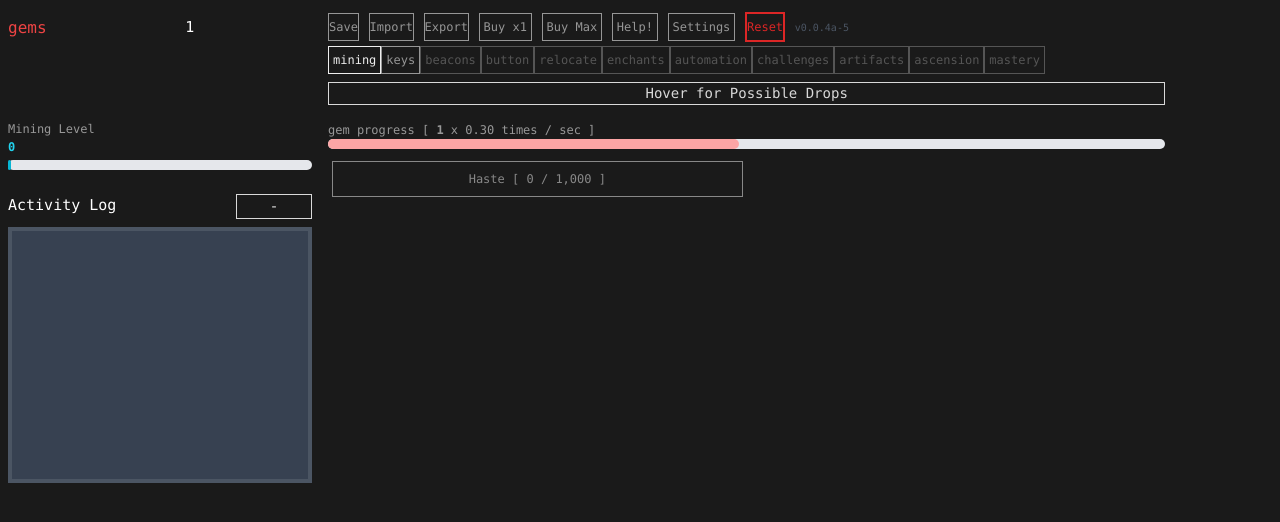
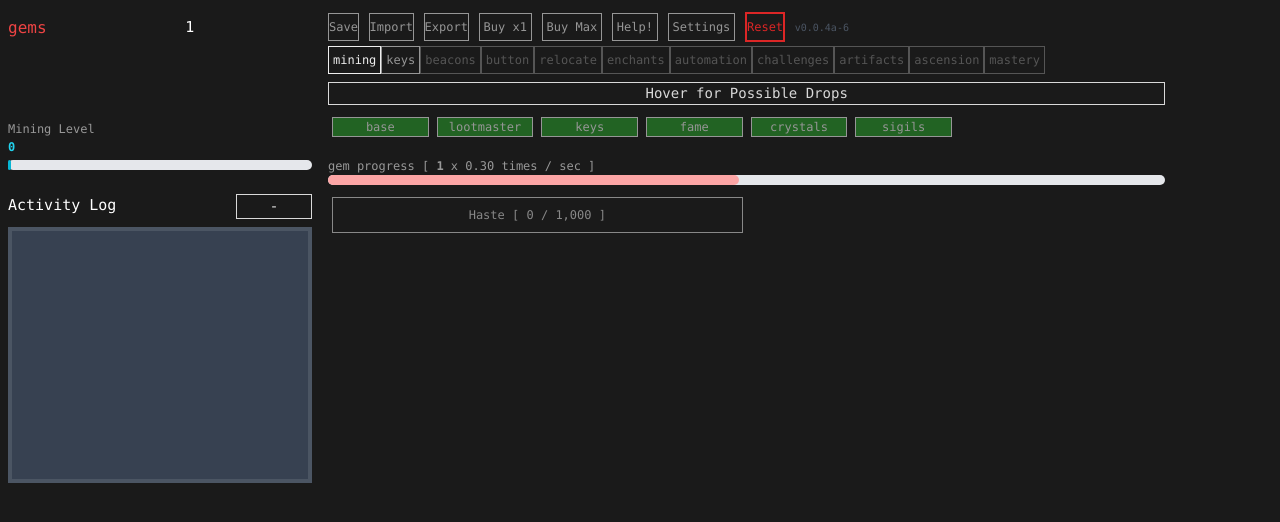
Before and after one commit to bejewelled/idle-quarry, a SvelteKit app in the folder game/: page / in a window 1280 px wide. Shown: the top 522 px of the page. Built offline with nearby package versions, Linux system fonts and the light colour scheme.

Commit message:
v0.0.4a-6

```diff
--- a/game/src/calcs/ref.ts
+++ b/game/src/calcs/ref.ts
@@ -65,7 +65,8 @@ export default class ref {
         key3: 4,
         warp: 4,
         trophies: 4,
-        dust: 4
+        dust: 4,
+        key4: 4,
     }
 
     static keyMainNames = {
@@ -121,7 +122,27 @@ export default class ref {
 
         'default': 1e300,
 
+    }
 
+    static tutorialModeDescriptions = {
+        default: '[not yet implemented]',
+        gems: 'Gain gems on each mining cycle and from keys.',
+        gold: 'Gain gold from random drops while mining and from keys.',
+        key1: 'Gain keys from random drops while mining, and the Key Finder upgrade.',
+        key2: 'Gain keys from random drops while mining, and the Key Finder upgrade.',
+        key3: 'Gain keys from random drops while mining, and the Key Finder upgrade.',
+        key4: 'Gain keys from random drops while mining, and the Key Finder upgrade.',
+        key5: 'Gain keys from random drops while mining, and the Key Finder upgrade.',
+        orbs: 'Gain orbs from random drops while mining and from keys.',
+        crystals: 'Gain crystals from random drops while mining, from keys, and from the button.',
+        beacons: 'Gain beacons from random drops while mining and from keys.',
+        fame: 'Gain fame from relocating, and rarely from keys.',
+        slurry: 'Gain slurry from breaking down keys.',
+        sigils: 'Gain sigils from random drops while mining and from keys.',
+        artifacts: 'Very rarely gain artifacts from keys, the button, and random drops while mining.',
+        warp: 'Gain warp while in a challenge. Gain more warp at higher challenge levels.',
+        trophies: 'Gain trophies from completing challenges.',
+        dust: 'Gain dust from ascension, and very rarely while mining.'
     }
 
 }
--- a/game/src/components/buttons/KeySlurryConvertButton.svelte
+++ b/game/src/components/buttons/KeySlurryConvertButton.svelte
@@ -1,7 +1,7 @@
 
 <!-- svelte-ignore a11y-click-events-have-key-events -->
 {#key reloadClock}
-{#if $wallet['gold'] > 1e6 || $wallet['slurry'] > 0}
+{#if $wallet['gold'] > 3e4 || $wallet['slurry'] > 0}
 <div on:click={() => buy()}
 class='has-tooltip tooltip-text game-btn text-teal-400
 py-2 items-center text-center border-solid ml-1 mr-1 col-span-12 select-none'>
--- a/game/src/components/buttons/SlurryUpgradeButton.svelte
+++ b/game/src/components/buttons/SlurryUpgradeButton.svelte
@@ -11,7 +11,7 @@ class='has-tooltip tooltip-text
 )}
 py-2 items-center text-center border-solid ml-1 mr-1 col-span-12
 select-none'>
-{$keyUpgrades[index]['name']}
+{$keyUpgrades[index]['name']} [{$keyUpgradeLevels[index]} / {$keyUpgrades[index]['maxLevel']}]
          <span class='px-2 mx-4 max-w-[300px] tooltip tooltip-text shadow-lg p-1
        border-white border-double border bg-[#222529] ml-16
          pointer-events-none'>
--- a/game/src/components/tabs/Beacons.svelte
+++ b/game/src/components/tabs/Beacons.svelte
@@ -35,7 +35,7 @@
         {:else}
         <div class='col-span-12'></div>
         {/if}
-    {#key $beaconLevels}
+
     {#each $beaconLevels as b, i}
     {#if $mineLevel['level'] >= $beaconMiningLevelReqs[i]}
     {#if i < 10}
@@ -85,7 +85,7 @@
             Unlock at mining level {$beaconMiningLevelReqs[i]}</div>
     {/if}
     {/each}
-    {/key}
+
     <div class='py-2'></div>
     {#each $beaconUpgrades as b,i}
     <div class='pt-1'></div>
--- a/game/src/components/tabs/Keys.svelte
+++ b/game/src/components/tabs/Keys.svelte
@@ -1,7 +1,7 @@
 <div class='key-amount-wrapper items-center'>
     <div class='grid grid-cols-10'>
         <div class='col-span-10 pt-3 pb-2 tooltip-text text-center'>
-            Total Keys Opened: {formula.sumArray($keysOpened),0}
+            Total Keys Opened: {f(formula.sumArray($keysOpened))}
             [
                 {#each $keysOpened as k, i}
                     <span class='{ref.colors['key'+((i+1).toString())]}'>
@@ -133,6 +133,7 @@
         {/each}
     </div>
     {/if}
+    <div class='pb-16'></div>
 
 
 </div>
--- a/game/src/components/tabs/Mining.svelte
+++ b/game/src/components/tabs/Mining.svelte
@@ -46,6 +46,24 @@
             </div>
         </div>
     {/if}
+
+    <!-- upgrade sorting -->
+    {#if upgradeTab === 'regular'}
+        <div class='pt-2 grid grid-cols-8'>
+            {#each Object.entries($upgradeSorting) as u}
+                {#if u[1] !== undefined}
+                    <!-- svelte-ignore a11y-click-events-have-key-events -->
+                    <div class='m-1 text-center
+                    {$upgradeSorting[u[0]]['on'] ? 'control-btn-toggleon' : 'control-btn'}
+                    col-span-1 tooltip-text select-none'
+                    on:click={() => changeUpgradeSorting(u[0])}>
+                        {u[0]}
+                    </div>
+                {/if}
+            {/each}
+        </div>
+    {/if}
+
 
     <!-- progress bar (gems) -->
     <div class='text-[#989898] text-small pt-4'>gem progress [
@@ -113,20 +131,21 @@
             </div>
         {/if}
     </div>
-    <div class='mine-upgrade-wrapper grid grid-cols-2'>
+    {#key $upgradeSorting }
+    <div class='mine-upgrade-wrapper flex flex-wrap'>
         {#each upgradeOrder as i}
-            {#if upgradeTab == 'regular' && !$miningUpgrades[i]['isDust']}
-                <div class='col-span-1 mine-upgrade-button-wrapper'>
+            {#if ((upgradeTab == 'regular' && !$miningUpgrades[i]['isDust'])
+            || (upgradeTab == 'dust' && $miningUpgrades[i]['isDust']))
+            && upgradeSortShow(i)}
+                <div class='w-1/2 mine-upgrade-button-wrapper'>
                     <MiningUpgradeButton index={i}/>
                 </div>
-            {:else if upgradeTab == 'dust' && $miningUpgrades[i]['isDust']}
-                <div class='col-span-1 mine-upgrade-button-wrapper'>
-                    <MiningUpgradeButton index={i}/>
-                </div>
+            {:else}
             {/if}
         {/each}
         <div class='col-span-2 py-7'></div>
     </div>
+    {/key}
 </div>
 
 
@@ -137,7 +156,7 @@ import {progress, wallet, miningDropTable, miningUpgradeLevels,
     settings, visibleTier, progressThisTick, antiFlickerFlags,
     progressAverage} from '../../data/player';
 import {progressThreshold, progressPerTick, miningUpgrades,
-gemGainFlavorText, gemProgressFlavorText } from '../../data/mining';
+gemGainFlavorText, gemProgressFlavorText, upgradeSorting } from '../../data/mining';
 import {keyGainFlavorText} from '../../data/keys';
 import MiningUpgradeButton from '../buttons/MiningUpgradeButton.svelte';
 import ref from '../../calcs/ref'
@@ -147,11 +166,10 @@ $: key1BarWidth = `${Math.min(1,$progress['key1'] / $progressThreshold['key1'])
 $: key2BarWidth = `${Math.min(1,$progress['key2'] / $progressThreshold['key2']) * 100}%`;
 $: key3BarWidth = `${Math.min(1,$progress['key3'] / $progressThreshold['key3']) * 100}%`;
 $: mDropTable = Object.entries($miningDropTable)
-
-$: upgradeOrder = $miningUpgrades.map((_,i) => i).sort((a,b) => miningSort([a,$miningUpgrades[a]], [b,$miningUpgrades[b]]))
+$: upgradeOrder = renderedUpgrades.map((_,i) => i).sort((a,b) => miningSort([a,renderedUpgrades[a]], [b,renderedUpgrades[b]]))
 // for triggering #key
 let clockr = false;
-
+let renderedUpgrades = $miningUpgrades;
 let upgradeTab = 'regular';
 
 onMount(() => {
@@ -165,6 +183,17 @@ onMount(() => {
 
 function changeUpgradeType(type) {
     upgradeTab = type;
+}
+
+function changeUpgradeSorting(type) {
+    if ($upgradeSorting[type] !== undefined)
+        $upgradeSorting[type]['on'] = !$upgradeSorting[type]['on'];
+        if ($settings['exclusiveSort'] && $upgradeSorting[type]['on']) {
+            for (let o of Object.keys($upgradeSorting)) {
+                if ($upgradeSorting[o] !== undefined && o !== type)
+                    $upgradeSorting[o]['on'] = false;
+            }
+        }
 }
 
 const romanNumerals = ['I', 'II', 'III', 'IV', 'V', 'VI', 'VII', 'VIII', 'IX', 'X']
@@ -192,4 +221,19 @@ const miningSort = (a,b) => {
     return ca - cb;
 }
 
+const setRenderedUpgrades = () => {
+    renderedUpgrades = $miningUpgrades.filter((_,i) => upgradeSortShow(i));
+}
+
+
+const upgradeSortShow = (i) => {
+    for (let sort of ($miningUpgrades[i]['sortType'])) {
+        if ($upgradeSorting[sort]['on']) {
+            console.log(renderedUpgrades);
+            return true;
+        }
+    }
+    return false;
+}
+
 </script>
--- a/game/src/data/mining.ts
+++ b/game/src/data/mining.ts
@@ -125,6 +125,34 @@ export const progressThreshold = object({
     key3: 390000,
 })
 
+export const upgradeSorting = object({
+    base: {
+        on: true,
+        unlockAt: () => (true),
+    },
+    lootmaster: {
+        on: true,
+        unlockAt: () => ((get(miningUpgradeLevels)[0] >= 10 && get(miningUpgradeLevels)[1] >= 10)
+        || get(miningUpgradeLevels)[6] > 0),
+    },
+    keys: {
+        on: true,
+        unlockAt: () => (true),
+    },
+    fame: {
+        on: true,
+        unlockAt: () => (get(wallet)['totalFame'] > 0),
+    },
+    crystals: {
+        on: true,
+        unlockAt: () => (get(wallet)['crystals'] > 0 || get(miningUpgradeLevels)[20] > 0),
+    },
+    sigils: {
+        on: true,
+        unlockAt: () => (get(wallet)['sigils'] > 0),
+    },
+})
+
 // edit when changing the level of the hastpe upgrade
 export const progressPerTick = single(1);
 
@@ -136,6 +164,7 @@ export const progressPerTick = single(1);
 */
 export const miningUpgrades = array([{
     index: 0,
+    sortType: ['base'],
     name: 'Haste',
     description: 'Increases base mining speed.',
     cost: {
@@ -152,6 +181,7 @@ export const miningUpgrades = array([{
 },
 {
     index: 1,
+    sortType: ['base'],
     name: 'Efficiency',
     description: 'Increases gem yield. Improved after level 100.',
     cost: {
@@ -170,6 +200,7 @@ export const miningUpgrades = array([{
 // i = 2
 {
     index: 2,
+    sortType: ['base'],
     name: 'Fortune',
     description: 'Improves mining droprates for tier I drops.',
     cost: {
@@ -185,6 +216,7 @@ export const miningUpgrades = array([{
 },
 {
     index: 3,
+    sortType: ['keys', 'base'],
     name: '[*] Key Finder',
     description: 'While mining, you will occasionally find a bundle of T1 [*] keys.'
     + '\nUpgrades increase progress gained towards this milestone.',
@@ -202,6 +234,7 @@ export const miningUpgrades = array([{
 },
 {
     index: 4,
+    sortType: ['keys'],
     name: '[**] Key Finder',
     description: 'While mining, you will occasionally find a bundle of T2 [**] keys.'
     + '\nUpgrades increase progress gained towards this milestone.',
@@ -220,6 +253,7 @@ export const miningUpgrades = array([{
 // i = 5
 {
     index: 5,
+    sortType: ['keys', 'base'],
     name: 'Key Mastery',
     description: 'Increases the number of keys found when a Key Finder of any rarity triggers.',
     cost: {
@@ -236,6 +270,7 @@ export const miningUpgrades = array([{
 },
 {
     index: 6,
+    sortType: ['lootmaster', 'base'],
     name: 'Lootmaster I',
     description: 'Unlocks a new tier of findable drops.',
     cost: {
@@ -253,6 +288,7 @@ export const miningUpgrades = array([{
 },
 {
     index: 7,
+    sortType: ['base'],
     name: 'Shiny',
     description: 'Increases the amount of gold and orbs found from mining.',
     cost: {
@@ -270,6 +306,7 @@ export const miningUpgrades = array([{
 // i = 8
 {
     index: 8,
+    sortType: ['crystals'],
     name: 'Efficiency II',
     description: 'Increases gem yield again.',
     cost: {
@@ -287,6 +324,7 @@ export const miningUpgrades = array([{
 },
 {
     index: 9,
+    sortType: ['lootmaster'],
     name: 'Lootmaster II',
     description: 'Unlocks a new tier of findable drops.',
     cost: {
@@ -306,6 +344,7 @@ export const miningUpgrades = array([{
 // i = 10
 {
     index: 10,
+    sortType: ['fame'],
     name: 'Hoarder',
     description: 'Significantly improves gem gains.',
     cost: {
@@ -324,6 +363,7 @@ export const miningUpgrades = array([{
 },
 {
     index: 11,
+    sortType: ['fame'],
     name: 'Spelunker',
     description: 'Significantly improves mining drop rate and drop quantity. Diminishing returns after level 10.',
     cost: {
@@ -343,6 +383,7 @@ export const miningUpgrades = array([{
 // i = 12
 {
     index: 12,
+    sortType: ['fame'],
     name: 'Paladin',
     description: 'Significantly improves beacon path progress.',
     cost: {
@@ -361,6 +402,7 @@ export const miningUpgrades = array([{
 },
 {
     index: 13,
+    sortType: ['fame', 'keys'],
     name: 'Gambler',
     description: 'Increases key open droprates when using keys. Note that some drop chances are capped.',
     cost: {
@@ -368,7 +410,7 @@ export const miningUpgrades = array([{
     },
     ratio: 1.4,
     unlockAt: () => (get(wallet)['fame'] > 0),
-    formula: (lv: any) => 1 + 0.15*Math.sqrt(lv),
+    formula: (lv: any) => 1 + 0.17*Math.pow(lv, 0.9),
     isPercent: false,
     noResetRelocate: true,
     prefix: 'x',
@@ -379,6 +421,7 @@ export const miningUpgrades = array([{
 },
 {
     index: 14,
+    sortType: ['lootmaster'],
     name: 'Lootmaster III',
     description: 'Unlocks a new tier of findable drops.',
     cost: {
@@ -404,6 +447,7 @@ export const miningUpgrades = array([{
 // i = 15
 {
     index: 15,
+    sortType: ['fame'],
     name: 'Overload',
     description: 'Drop chances above 100% increase the amount of drops.',
     cost: {
@@ -421,6 +465,7 @@ export const miningUpgrades = array([{
 },
 {
     index: 16,
+    sortType: ['base'],
     name: 'Legendary',
     description: 'Increases fame gain on relocation.',
     cost: {
@@ -439,6 +484,7 @@ export const miningUpgrades = array([{
 // i = 17
 {
     index: 17,
+    sortType: ['base'],
     name: 'Legendary II',
     description: 'Increases fame gain on relocation.',
     cost: {
@@ -456,6 +502,7 @@ export const miningUpgrades = array([{
 },
 {
     index: 18,
+    sortType: ['keys'],
     name: '[***] Key Finder',
     description: 'While mining, you will occasionally find a bundle of T3 [***] keys.'
     + '\nUpgrades increase progress gained towards this milestone.',
@@ -473,6 +520,7 @@ export const miningUpgrades = array([{
 },
 {
     index: 19,
+    sortType: ['sigils'],
     name: 'Legendary III',
     description: 'Increases fame gain on relocation.',
     cost: {
@@ -489,6 +537,7 @@ export const miningUpgrades = array([{
 },
 {
     index: 20,
+    sortType: ['crystals'],
     name: 'Hardened',
     description: 'Your lifetime number of quality button clicks increase gem gain.',
     cost: {
@@ -505,6 +554,7 @@ export const miningUpgrades = array([{
 },
 {
     index: 21,
+    sortType: ['sigils'],
     name: 'Excavator',
     description: 'Artifact droprate from keys is improved.',
     cost: {
@@ -524,6 +574,7 @@ export const miningUpgrades = array([{
 },
 {
     index: 22,
+    sortType: ['base'],
     name: 'Fortune II',
     description: 'Increases all droprates.',
     cost: {
@@ -538,6 +589,7 @@ export const miningUpgrades = array([{
 },
 {
     index: 23,
+    sortType: ['base'],
     name: 'Geodes',
     description: 'Increases crystal gain from the button.',
     cost: {
@@ -553,6 +605,7 @@ export const miningUpgrades = array([{
 },
 {
     index: 24,
+    sortType: ['base'],
     name: 'Blinding Lights',
     description: 'Increases beacon path progress.',
     cost: {
@@ -568,10 +621,11 @@ export const miningUpgrades = array([{
 },
 {
     index: 25,
+    sortType: ['sigils'],
     name: 'Efficiency III',
     description: 'Increases gem gain again.',
     cost: {
-        sigils: 225,
+        sigils: 25,
     },
     ratio: 1.3,
     unlockAt: () => (get(wallet)['sigils'] > 0),
@@ -580,10 +634,11 @@ export const miningUpgrades = array([{
     prefix: '+',
     suffix: ' gem gain',
     style: 'game-btn-sigil',
-    maxLevel: 500,
+    maxLevel: 200,
 },
 {
     index: 26,
+    sortType: ['fame', 'keys'],
     name: 'Lockpicks',
     description: 'Significantly increases the speed and yield of Key Master.',
     cost: {
@@ -601,6 +656,7 @@ export const miningUpgrades = array([{
 },
 {
     index: 27,
+    sortType: ['dust'],
     name: 'Cosmic Brilliance',
     description: 'The first four mining upgrades gain 50 free levels.',
     cost: {
@@ -619,6 +675,7 @@ export const miningUpgrades = array([{
 },
 {
     index: 28,
+    sortType: ['dust'],
     name: 'Glorious Space Turtles',
     description: 'Gain fame per second.',
     cost: {
--- a/game/src/routes/+page.svelte
+++ b/game/src/routes/+page.svelte
@@ -32,7 +32,14 @@
                 {#each Object.entries($wallet) as res}
                     {#if $wallet[res[0]] && $wallet[res[0]] >= 1 && !res[0].includes('key') && !ref.walletExclude[res[0]]
                     && (ref.dropTiers[res[0]] || ref.dropTiers['default']) == i}
-                        <div class='{ref.colors[res[0]]} res-name col-span-7'>{ref.displayNames[res[0]] || res[0]}</div>
+                        <div class='{ref.colors[res[0]]} res-name
+                        has-tooltip col-span-7'>{ref.displayNames[res[0]] || res[0]}
+                            {#if $settings['tutorialMode']}
+                            <span class='tooltip tooltip-style'>
+                                {ref.tutorialModeDescriptions[res[0]]}
+                            </span>
+                            {/if}
+                        </div>
                         <div class='game-text res-amount col-span-5'>{f(Math.floor(res[1]),0)}</div>
                     {/if}
                 {/each}
@@ -41,7 +48,15 @@
             <!-- keys -->
             {#each Object.entries($wallet) as res}
                 {#if ($wallet[res[0]] || $unlockedRes.has(res[0])) && res[0].includes('key') }
-                    <div class='{ref.colors[res[0]]} res-name col-span-7'>{ref.displayNames[res[0]] || res[0]}</div>
+                        <div class='{ref.colors[res[0]]} res-name
+                        has-tooltip col-span-7'>{ref.displayNames[res[0]] || res[0]}
+                            {#if $settings['tutorialMode']}
+                            <span class='tooltip tooltip-style'>
+                                {ref.tutorialModeDescriptions[res[0]]}
+                            </span>
+                            {/if}
+                        </div>
+
                     <div class='game-text res-amount col-span-5'>{f(Math.floor(res[1]),0)}</div>
                 {/if}
             {/each}
@@ -120,10 +135,10 @@
                 <button class='py-1 px-1 text-small save-btn control-btn' on:click={() => changeTab('help')}>Help!</button>
                 <button class='py-1 px-1 text-small save-btn control-btn' on:click={() => changeTab('settings')}>Settings</button>
                 <button class='py-1 text-small border-2 border-red-600 text-red-600 hover:bg-red-950' on:click={() => reset()}>Reset</button>
-                <button class='text-xs text-gray-600'>v0.0.4a-5</button>
+                <button class='text-xs text-gray-600'>v0.0.4a-6</button>
             </div>
             <div class='row-span-1 tab-buttons'>
-                {#key tabsUnlocked}
+
                 {#each ref.tabs as t}
                     <button class='px-1 py-1 text-small
                     {!tabUnlockCriteria[t] ? 'control-btn-nounlock' :
@@ -131,7 +146,7 @@
                     (t === tab ? 'control-btn-selected' : 'control-btn') : 'control-btn-nounlock')}'
                     on:click={() => changeTab(t)}>{t}</button>
                 {/each}
-                {/key}
+
             </div>
             <div class='row-span-10 main-panel-display'>
                 {#if tab === 'mining' && (tabUnlockCriteria['mining']())}
@@ -188,6 +203,7 @@ import {wallet, miningUpgradeLevels, miningDropTable, unlockedRes,
     activityLogShow, challengeActive,
     challengesCompleted, challengeProgress, beaconSmartSplits,
     challenge3Multi} from '../data/player.js'
+import {upgradeSorting} from '../data/mining.ts'
 import {key1DropTable, key2DropTable, key3DropTable,
 key4DropTable, key5DropTable, keyUpgrades, keyCrafts} from '../data/keys.js'
 import {beaconNextReqs, beaconSpendAmt, beaconNums, baseBeaconNextReqs} from '../data/beacons.ts'
@@ -744,23 +760,41 @@ onMount(() => {
         color: #d9d9d9;
         background-color: #226323;
         cursor: pointer;
+        user-select: none;
+    }
+    :global(.game-btn-toggleon:hover) {
+        border: 1px solid #d9d9d9;
+        color: #d9d9d9;
+        background-color: #519952;
+        cursor: pointer;
+        user-select: none;
     }
     :global(.game-btn-toggleoff) {
         border: 1px solid #d9d9d9;
         color: #d9d9d9;
         background-color: #b23939;
         cursor: pointer;
+        user-select: none;
+    }
+    :global(.game-btn-toggleoff:hover) {
+        border: 1px solid #d9d9d9;
+        color: #d9d9d9;
+        background-color: #cf7171;
+        cursor: pointer;
+        user-select: none;
     }
     :global(.game-btn) {
         border: 1px solid #d9d9d9;
         color: #d9d9d9;
         text-align: center;
         cursor: pointer;
+        user-select: none;
     }
     :global(.game-btn:hover) {
         border: 1px solid #ffffff;
         color: #ffffff;
         background-color: #3a3a3a;
+        user-select: none;
     }
     :global(.game-btn-noafford) {
         border: 1px solid #888888;
@@ -873,6 +907,27 @@ onMount(() => {
         color: #555555;
         cursor: pointer;
     }
+
+    :global(.control-btn-toggleon) {
+        border: 1px solid #969696;
+        color: #969696;
+        background-color: #226323;
+        cursor: pointer;
+    }
+
+    :global(.control-btn-toggleon:hover) {
+        border: 1px solid #969696;
+        color: #969696;
+        background-color: #519952;
+        cursor: pointer;
+    }
+
+    :global(.tooltip-style) {
+        @apply px-2 mx-4 max-w-[275px] tooltip tooltip-text shadow-lg p-1
+                        border-white border-double border bg-[#222529] ml-16
+                        pointer-events-none;
+    }
+
     :global(.tooltip) {
       @apply invisible absolute;
       display: none;
```
Also changed, not shown: game/src/components/adders/Adders.svelte (+9 -4 lines), game/src/components/buttons/MiningUpgradeButton.svelte (+4 -7 lines), game/src/components/tabs/Settings.svelte (+47 -6 lines), game/src/data/keys.ts (+3 -4 lines).
